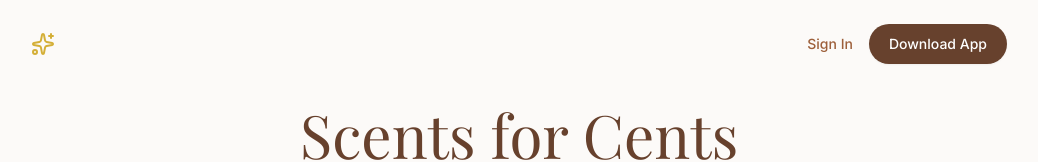
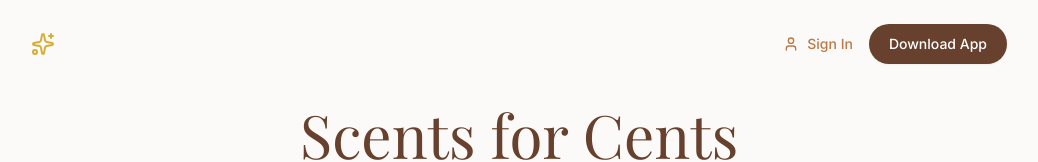
Before and after one commit to Dricky16/turbine-fault-app, a React (Vite) app: page / in a window 1280 px wide. Shown: the top 162 px of the page, without its empty margins (121-1159 px from the left). Built offline with nearby package versions, Linux system fonts and the light colour scheme; no server answers; the database is empty; a web font is replaced by a local one.

Commit message:
Fix Sign In button click handler in navigation

```diff
--- a/src/App.jsx
+++ b/src/App.jsx
@@ -234,9 +234,23 @@ function App() {
           <Sparkles className="text-gold" size={24} />
         </div>
         <div className="flex items-center gap-4">
-          <button className="text-sm font-medium text-luxury-700 hover:text-luxury-900 transition-colors hidden sm:block">
-            Sign In
-          </button>
+          {session ? (
+            <button
+              onClick={() => supabase.auth.signOut()}
+              className="text-luxury-600 hover:text-luxury-900 text-sm font-medium flex items-center gap-2"
+            >
+              <User className="w-4 h-4" />
+              Sign Out
+            </button>
+          ) : (
+            <button
+              onClick={() => setShowAuthModal(true)}
+              className="text-luxury-600 hover:text-luxury-900 text-sm font-medium flex items-center gap-2"
+            >
+              <User className="w-4 h-4" />
+              Sign In
+            </button>
+          )}
           <button
             onClick={() => alert("To install the app, tap 'Share' then 'Add to Home Screen' on your phone!")}
             className="bg-luxury-900 text-white px-5 py-2.5 rounded-full text-sm font-medium hover:bg-gold transition-colors shadow-sm"
```
